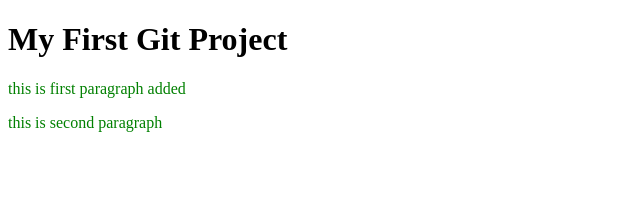
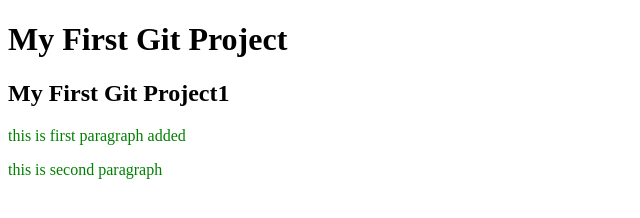
Before and after one commit to bhanuchandarp/gitdemo, a plain HTML site: page index.html in a window 1280 px wide. Shown: the whole page, without its empty margins (0-640 px from the left). Drawn offline with Linux system fonts and the light colour scheme.

```diff
--- a/index.html
+++ b/index.html
@@ -7,6 +7,7 @@
 </head>
 <body>
 	<h1>My First Git Project</h1>
+	<h2>My First Git Project1</h2>
 <p> this is first paragraph added</p>
 <p> this is second paragraph </p>
 </body>
```
